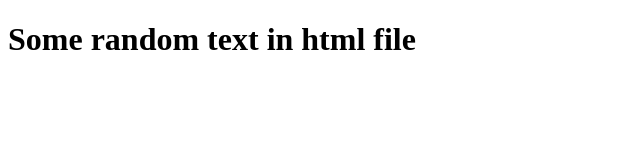
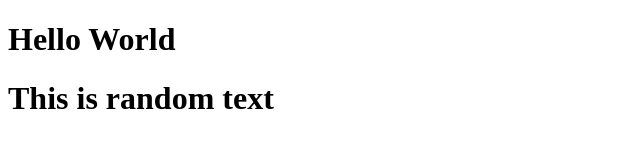
Before and after one commit to 22ankitsingh/lab1, a plain HTML site: page index.html in a window 1280 px wide. Shown: the whole page, without its empty margins (0-640 px from the left). Drawn offline with Linux system fonts and the light colour scheme.

Commit message:
Second release of hello world

```diff
--- a/index.html
+++ b/index.html
@@ -6,7 +6,8 @@
     <title>Document</title>
 </head>
 <body>
-    <h1>Some random text in html file</h1>
+    <h1>Hello World</h1>
+    <h1>This is random text</h1>
 
 </body>
 </html>
```
